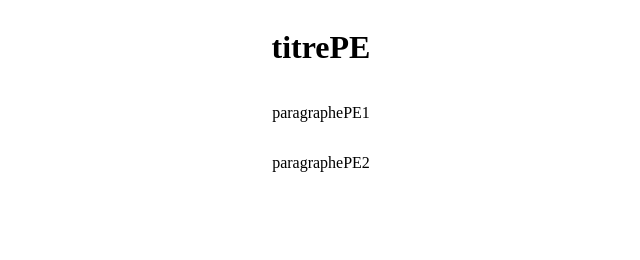
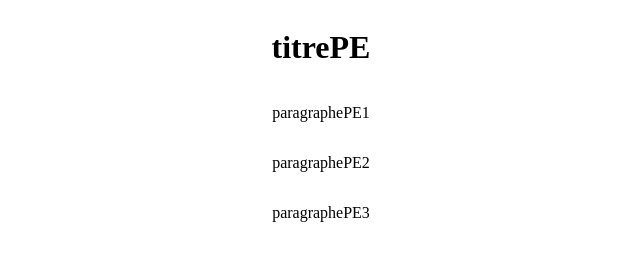
Before and after one commit to olivierpp/exerciceMatin4, a plain HTML site: page index.html in a window 1280 px wide. Shown: the whole page, without its empty margins (319-959 px from the left). Drawn offline with Linux system fonts and the light colour scheme.

Commit message:
changement PE

```diff
--- a/index.html
+++ b/index.html
@@ -9,6 +9,7 @@
     <h1>titrePE</h1>
     <p>paragraphePE1</p>
     <p>paragraphePE2</p>
+    <p>paragraphePE3</p>
 
   </body>
 </html>
```
